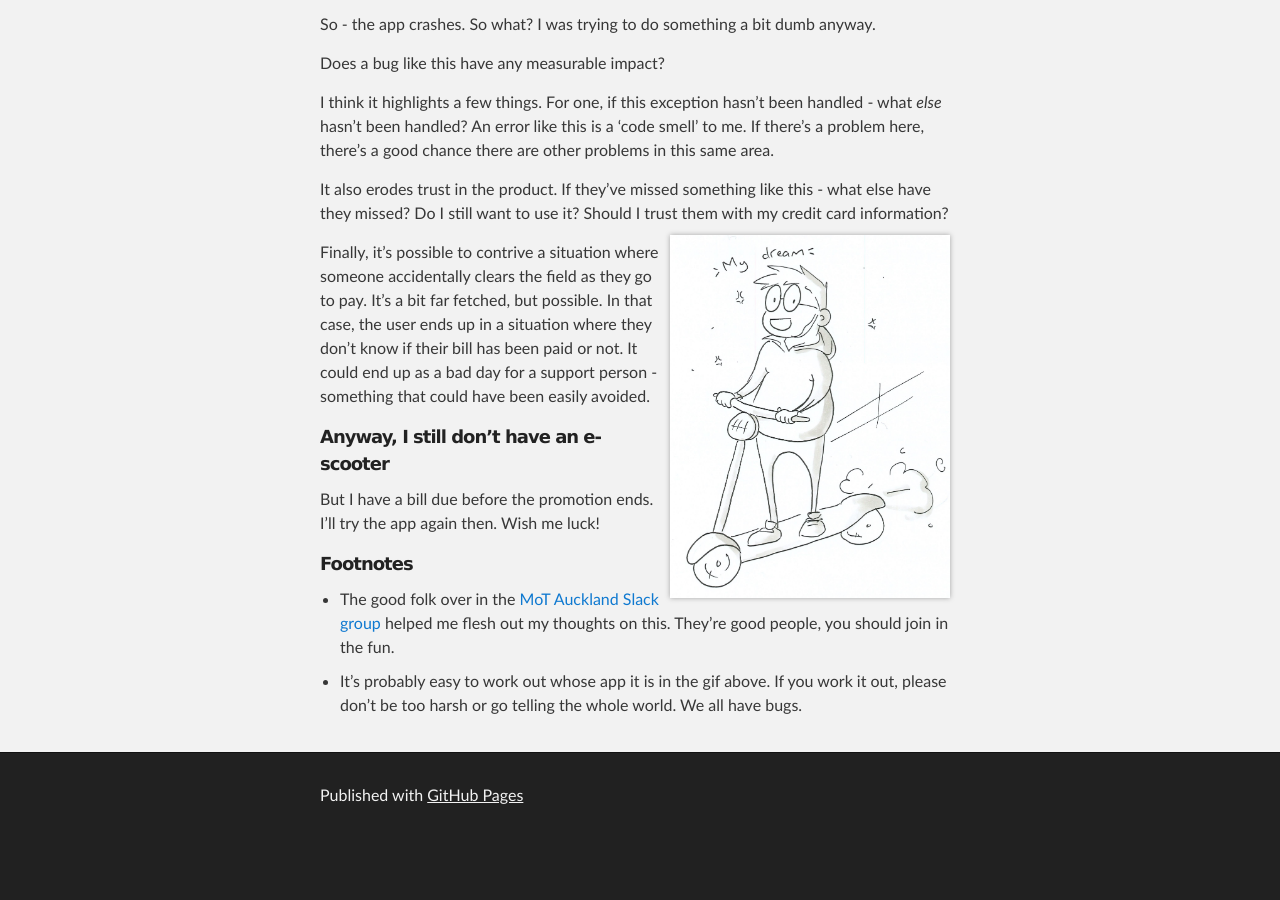
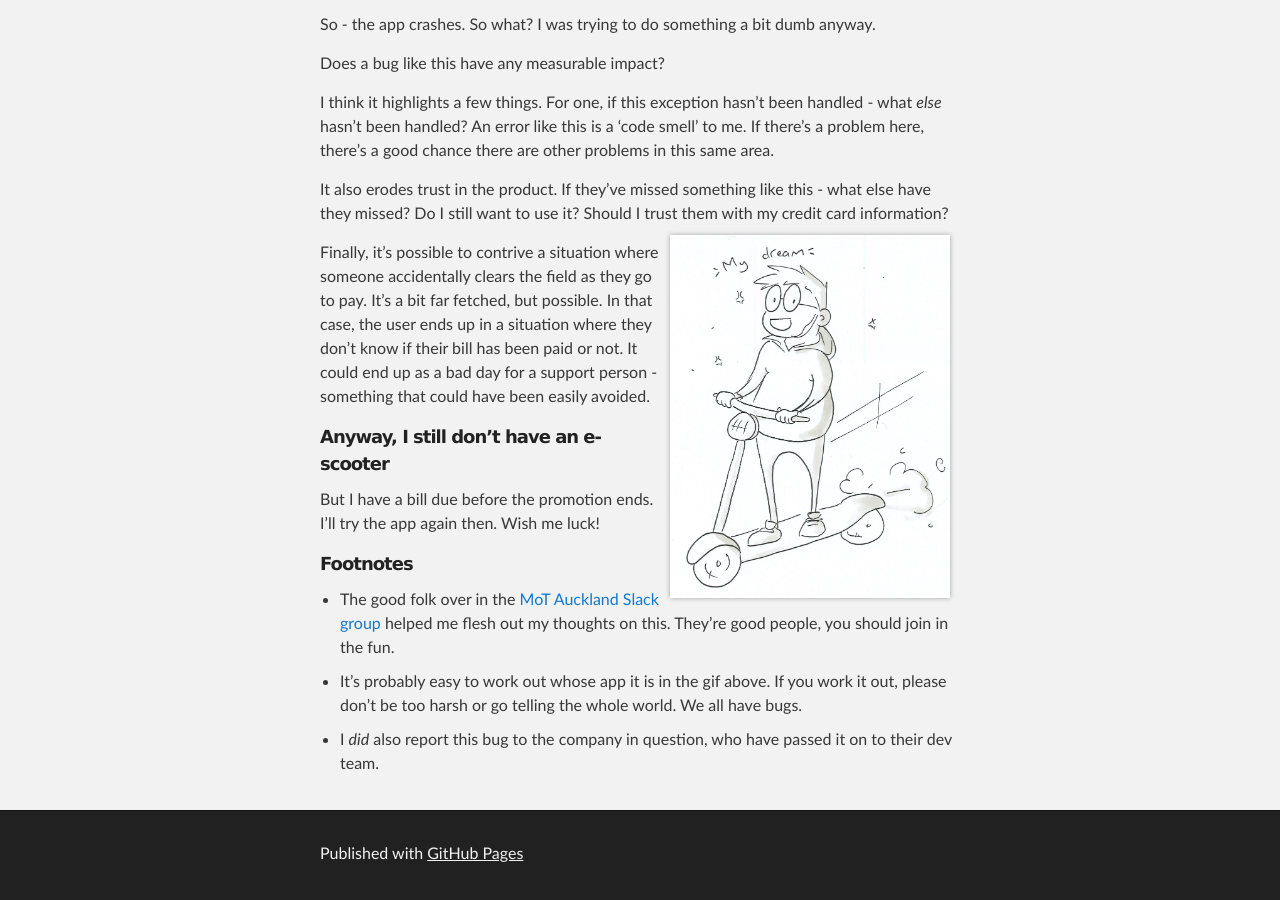
Before and after one commit to jrespie/jrespie.github.io, a Jekyll site: the page built from _posts/2019/05/2019-05-02-a-bug-in-the-wild.markdown, in a window 1280 px wide and 900 px high, scrolled down 1611 px. Built offline with Jekyll 4.4.1, drawn with Linux system fonts in a browser that asks for light colours; our own code applies the rules of GitHub Pages for plain Markdown files; before the commit the page ends 2453 px from its top, so only the background shows below that.

Commit message:
Small text addition to last post

```diff
--- a/_posts/2019/05/2019-05-02-a-bug-in-the-wild.markdown
+++ b/_posts/2019/05/2019-05-02-a-bug-in-the-wild.markdown
@@ -67,3 +67,4 @@ But I have a bill due before the promotion ends. I'll try the app again then. Wi
 ##### Footnotes
 * The good folk over in the [MoT Auckland Slack group](https://wetestauckland.slack.com/join/shared_invite/enQtNDY3OTQyMTg0MTgyLWRmMGY0Mzk0OTZkNTU0NjM4MDNjNTg2ZDMyODMzZTc0ZjJkMzQ4OTNkNzY2ODUxMjUzODE3MmIyZThhNDRlMjY) helped me flesh out my thoughts on this. They're good people, you should join in the fun.
 * It's probably easy to work out whose app it is in the gif above. If you work it out, please don't be too harsh or go telling the whole world. We all have bugs.
+* I *did* also report this bug to the company in question, who have passed it on to their dev team.
```
